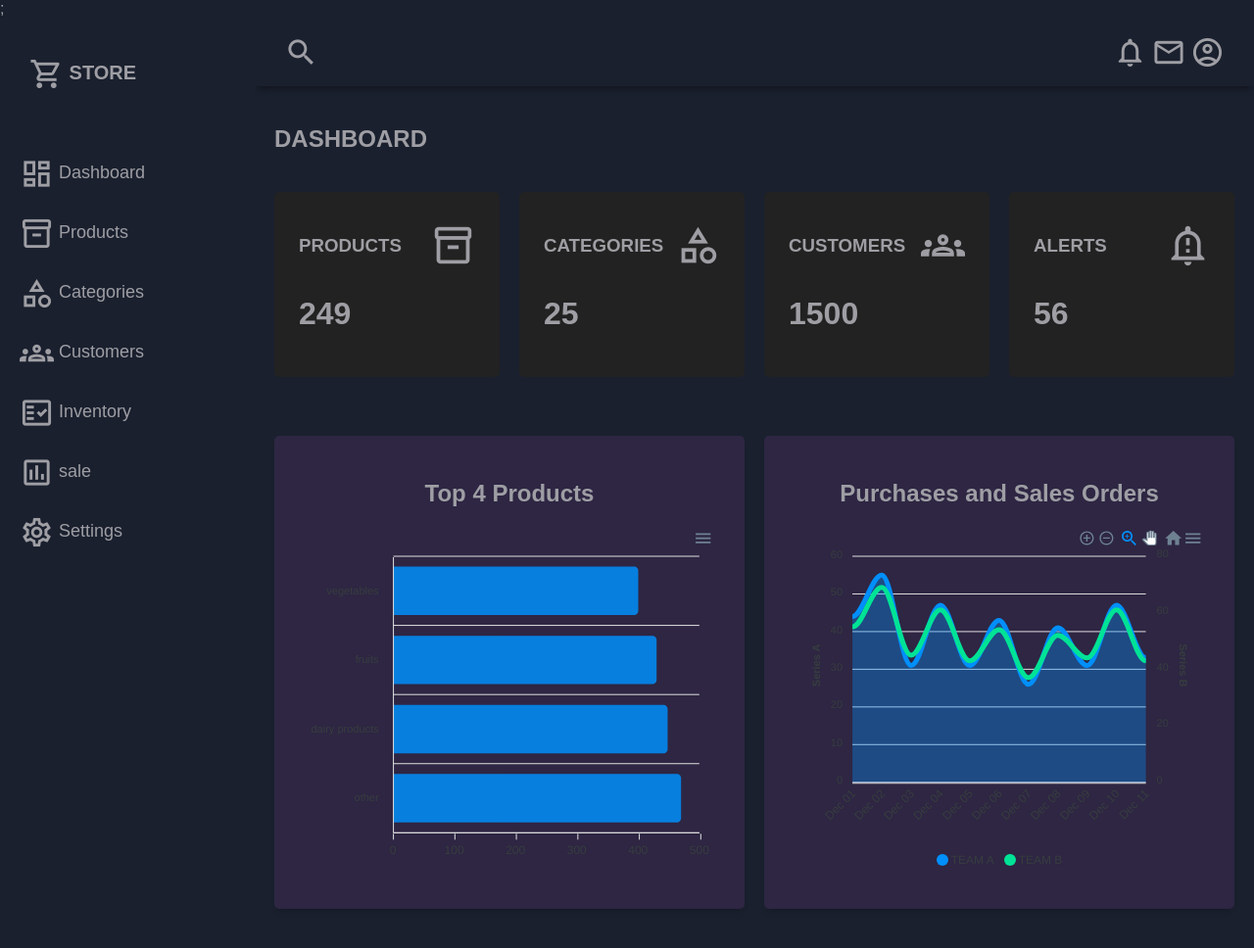
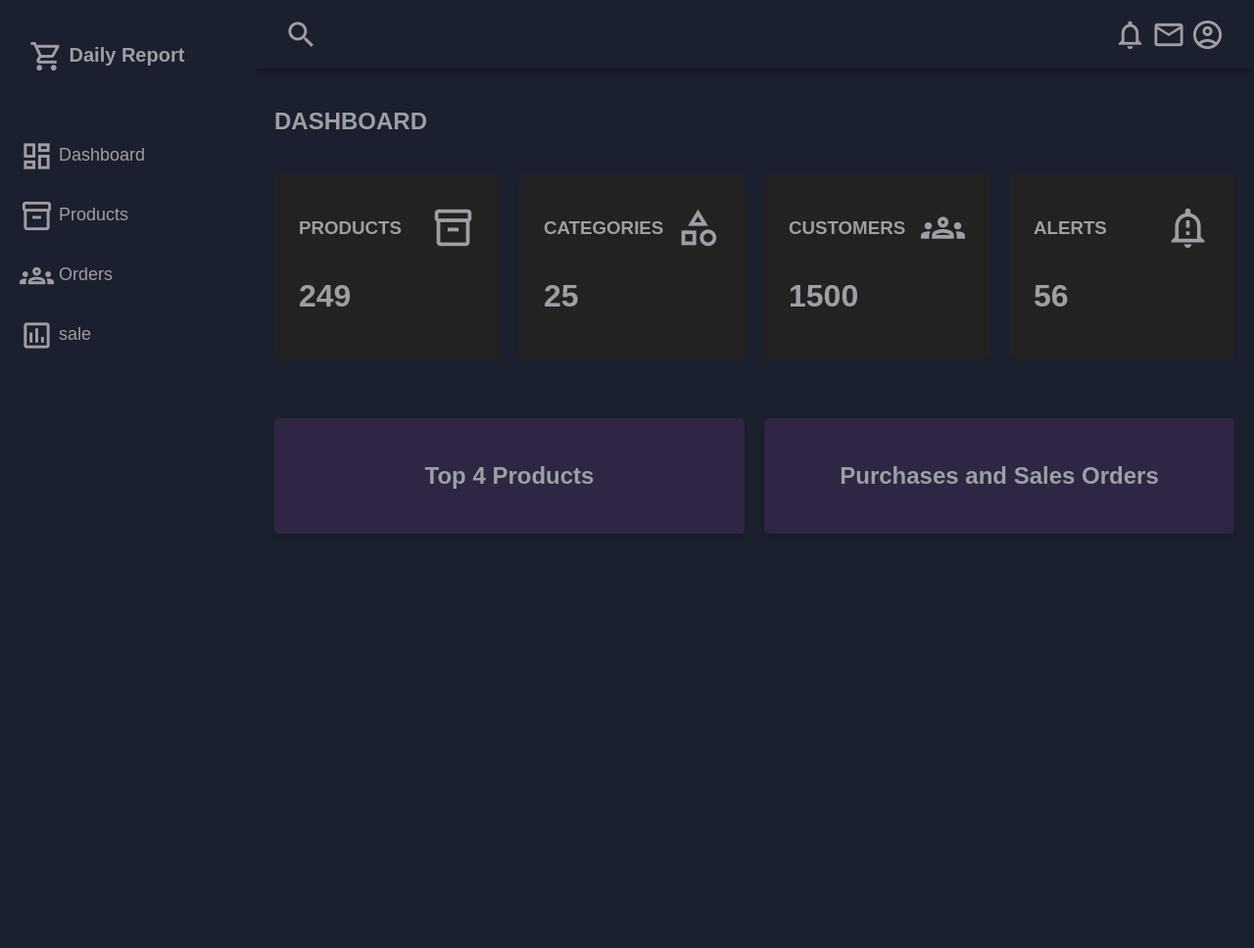
Before and after one commit to kaurnimrat/grocery-store-management-system, a Django app: template grocery_store/staff/templates/dailyreport.html in a window 1280 px wide. Shown: the whole page at 98% size. After the commit the page ends 545 px from the top, so only its background shows below. Run offline with Django 3.2, Linux system fonts and the light colour scheme; the template is opened without the code that fills it, so the values that code supplies are empty; some libraries are stand-ins or nearby versions.

Commit message:
sale page

```diff
--- a/grocery_store/staff/models.py
+++ b/grocery_store/staff/models.py
@@ -13,6 +13,7 @@
     category=models.ForeignKey(Category,on_delete=models.CASCADE)
     price=models.FloatField()
     quantity=models.IntegerField()
+    url=models.URLField(default="https://cdn-icons-png.flaticon.com/512/263/263142.png")
 
     def __str__(self):
         return f"{self.name} : {self.category.name} :    {self.price}/-"
--- a/grocery_store/staff/static/staff/sale.css
+++ b/grocery_store/staff/static/staff/sale.css
@@ -72,6 +72,11 @@
     margin-top: 15px;
     list-style-type: none;
     color: #9e9ea4;
+}
+
+a{
+    text-decoration: none;
+    color: #9e9ea4 !important;
 }
 
 .sidebar-list-item a{
--- a/grocery_store/staff/static/staff/sale.js
+++ b/grocery_store/staff/static/staff/sale.js
@@ -1,31 +1,33 @@
 // SIDEBAR TOGGLE
 
 var sidebarOpen = false;
-var sidebar = document.getElementById("#sidebar");
+var sidebar = document.getElementById("sidebar");
 
 function openSidebar() {
-    if(!sidebarOpen) {
-        sidebar.classlist.add("sidebar-responsive");
+    if (!sidebarOpen) {
+        sidebar.classList.add("sidebar-responsive");
         sidebarOpen = true;
     }
 }
 
 function closeSidebar() {
-    if(!sidebarOpen) {
-        sidebar.classlist.remove("sidebar-responsive");
+    if (sidebarOpen) {
+        sidebar.classList.remove("sidebar-responsive");
         sidebarOpen = false;
     }
 }
 
+// --------- CHARTS ----------
 
+document.addEventListener("DOMContentLoaded", function () {
+    // Get data from Django template
+    const topProductsData = JSON.parse(document.getElementById('top-products-data').textContent);
+    const salesData = JSON.parse(document.getElementById('sales-data').textContent);
 
-//--------- CHARTS ----------
-
-//BAR CHART
-
-var options = {
+    // BAR CHART - Top Products
+    var barChartOptions = {
         series: [{
-    data: [400, 430, 448, 470]
+            data: topProductsData.map(p => p.quantity)
         }],
         chart: {
             type: 'bar',
@@ -42,22 +44,27 @@
             enabled: false
         },
         xaxis: {
-    categories: ['vegetables', 'fruits', 'dairy products', 'other'
-    ],
+            categories: topProductsData.map(p => p.name),
         }
     };
 
+    var barChart = new ApexCharts(document.querySelector("#bar-chart"), barChartOptions);
+    barChart.render();
 
-  var options2 = {
-    series: [{
-    name: 'TEAM A',
+    // AREA CHART - Orders
+    var areaChartOptions = {
+        series: [
+            {
+                name: 'Sales',
                 type: 'area',
-    data: [44, 55, 31, 47, 31, 43, 26, 41, 31, 47, 33]
-  }, {
-    name: 'TEAM B',
+                data: salesData.sales
+            },
+            {
+                name: 'Purchases',
                 type: 'line',
-    data: [55, 69, 45, 61, 43, 54, 37, 52, 44, 61, 43]
-  }],
+                data: salesData.purchases
+            }
+        ],
         chart: {
             height: 350,
             type: 'line',
@@ -66,23 +73,23 @@
             curve: 'smooth'
         },
         fill: {
-    type:'solid',
+            type: 'solid',
             opacity: [0.35, 1],
         },
-  labels: ['Dec 01', 'Dec 02','Dec 03','Dec 04','Dec 05','Dec 06','Dec 07','Dec 08','Dec 09 ','Dec 10','Dec 11'],
+        labels: salesData.dates,
         markers: {
             size: 0
         },
         yaxis: [
             {
                 title: {
-        text: 'Series A',
+                    text: 'Sales',
                 },
             },
             {
                 opposite: true,
                 title: {
-        text: 'Series B',
+                    text: 'Purchases',
                 },
             },
         ],
@@ -91,8 +98,8 @@
             intersect: false,
             y: {
                 formatter: function (y) {
-        if(typeof y !== "undefined") {
-          return  y.toFixed(0) + " points";
+                    if (typeof y !== "undefined") {
+                        return y.toFixed(0) + " orders";
                     }
                     return y;
                 }
@@ -100,18 +107,6 @@
         }
     };
 
-
-  document .addEventListener("DOMContentLoaded",function() {
-
-  var chart = new ApexCharts(document.querySelector("#bar-chart"), options);
-  chart.render();
-
-var chart2 = new ApexCharts(document.querySelector("#area-chart"), options2);
-chart2.render();
-
-  })
-
-// AREA CHART
-
-// var chart = new ApexCharts(document.querySelector("#bar-chart"), options);
-// chart.render();
+    var areaChart = new ApexCharts(document.querySelector("#area-chart"), areaChartOptions);
+    areaChart.render();
+});
--- a/grocery_store/staff/templates/dailyreport.html
+++ b/grocery_store/staff/templates/dailyreport.html
@@ -1,27 +1,29 @@
 <!DOCTYPE html>
 {% load static %}
 <html lang="en">
+
 <head>
     <meta charset="utf-8">
     <meta name="viewport" content="width=device-width,initial-scale=1.0">
     <title>Admin Dashboard</title>
 
     <!--Monseerat Font-->
-        <link href="https://fonts.googleapis.com/css2?family=Montserrat:wght@0,100..900;1,100.900&display=swap">;
+    <link href="https://fonts.googleapis.com/css2?family=Montserrat:wght@0,100..900;1,100.900&display=swap">
 
-         {% comment %} Material Icons  {% endcomment %}
+    {% comment %} Material Icons {% endcomment %}
     <link href="https://fonts.googleapis.com/icon?family=Material+Icons+Outlined" rel="stylesheet">
 
 
     <!--Custom CSS-->
     <link rel="stylesheet" href="{% static 'staff\sale.css' %}">
 </head>
+
 <body>
     <div class="grid-container">
 
         <!--Header-->
         <header class="header">
-            <div class="menu-icon"  onclick="openSidebar()">
+            <div class="menu-icon" onclick="openSidebar()">
                 <span class="material-icons-outlined">menu</span>
             </div>
             <div class="header-left">
@@ -41,49 +43,34 @@
         <aside id="sidebar">
             <div class="sidebar-title">
                 <div class="sidebar-brand">
-                    <span class="material-icons-outlined">shopping_cart</span> STORE
+                    <span class="material-icons-outlined">shopping_cart</span> Daily Report
                 </div>
                 <span class="material-icons-outlined" onclick="closeSidebar()">close</span>
             </div>
 
             <ul class="sidebar-list">
+                <a href="dashboard">
                     <li class="sidebar-list-item">
-                <a href="dashboard">
                         <span class="material-icons-outlined">dashboard</span> Dashboard
+                    </li>
                 </a>
+                <a href="inventory">
+                    <li class="sidebar-list-item">
+                        <span class="material-icons-outlined">inventory_2</span> Products
                     </li>
+                </a>
+
+                <a href="orders">
                     <li class="sidebar-list-item">
-                <a href="inventory">
-                <span class="material-icons-outlined">inventory_2</span> Products
+                        <span class="material-icons-outlined">groups</span> Orders
+                    </li>
                 </a>
+
+                <a href="sale">
+                    <li class="sidebar-list-item">
+                        <span class="material-icons-outlined">poll</span> sale
                     </li>
-
-            <li class="sidebar-list-item">
-                <span class="material-icons-outlined">category</span> Categories
-            </li>
-
-            <li class="sidebar-list-item">
-                <a href="orders">
-                <span class="material-icons-outlined">groups</span> Customers
                 </a>
-            </li>
-
-            <li class="sidebar-list-item">
-                <span class="material-icons-outlined">fact_check</span> Inventory
-            </li>
-
-            <li class="sidebar-list-item">
-                <a href="sale">
-                <span class="material-icons-outlined">poll</span> sale
-                </a>
-            </li>
-
-            <li class="sidebar-list-item">
-                <span class="material-icons-outlined">settings</span> Settings
-            </li>
-
-
-
 
             </ul>
         </aside>
@@ -154,4 +141,5 @@
     <!--Custom JS-->
     <script src="{% static "staff/sale.js" %}"></script>
 </body>
+
 </html>
--- a/grocery_store/staff/templates/dashboard.html
+++ b/grocery_store/staff/templates/dashboard.html
@@ -195,7 +195,11 @@
 
                     <div class="box">
                         <i class="las la-trash"></i>
-                        <img src="https://th.bing.com/th/id/OIP.i2s9YDTln48fqLWzk7BtwQHaIP?w=193&h=214&c=7&r=0&o=5&dpr=1.3&pid=1.7">
+
+                        <!-- <img src="https://th.bing.com/th/id/OIP.i2s9YDTln48fqLWzk7BtwQHaIP?w=193&h=214&c=7&r=0&o=5&dpr=1.3&pid=1.7"> -->
+
+                        <img
+                         src="{{ item.url }}">
                         <div class="content">
                             <h3>{{ item.name }}</h3>
                             <span class="price">Rs {{ item.price }}/-</span>
--- a/grocery_store/staff/templates/landingPage.html
+++ b/grocery_store/staff/templates/landingPage.html
@@ -35,11 +35,6 @@
             <a href="#Blogs">blogs</a>
             <a href="#content">content</a>
             <a href="login">Login</a>
-            <a href="inventory">Inventory</a>
-            <a href="orders">Order</a>
-            <a href="addstock">AddStock</a>
-            <a href="sale">Sale</a>
-            <a href="dailyreport">dailyreport</a>
 
         </nav>
 
```
Also changed, not shown: grocery_store/staff/templates/sale.html (+28 -49 lines), grocery_store/staff/views.py (+49 -1 lines), grocery_store/db.sqlite3, grocery_store/staff/migrations/0003_item_url.py (added). Lines whose indentation alone changed are shown as unchanged.
